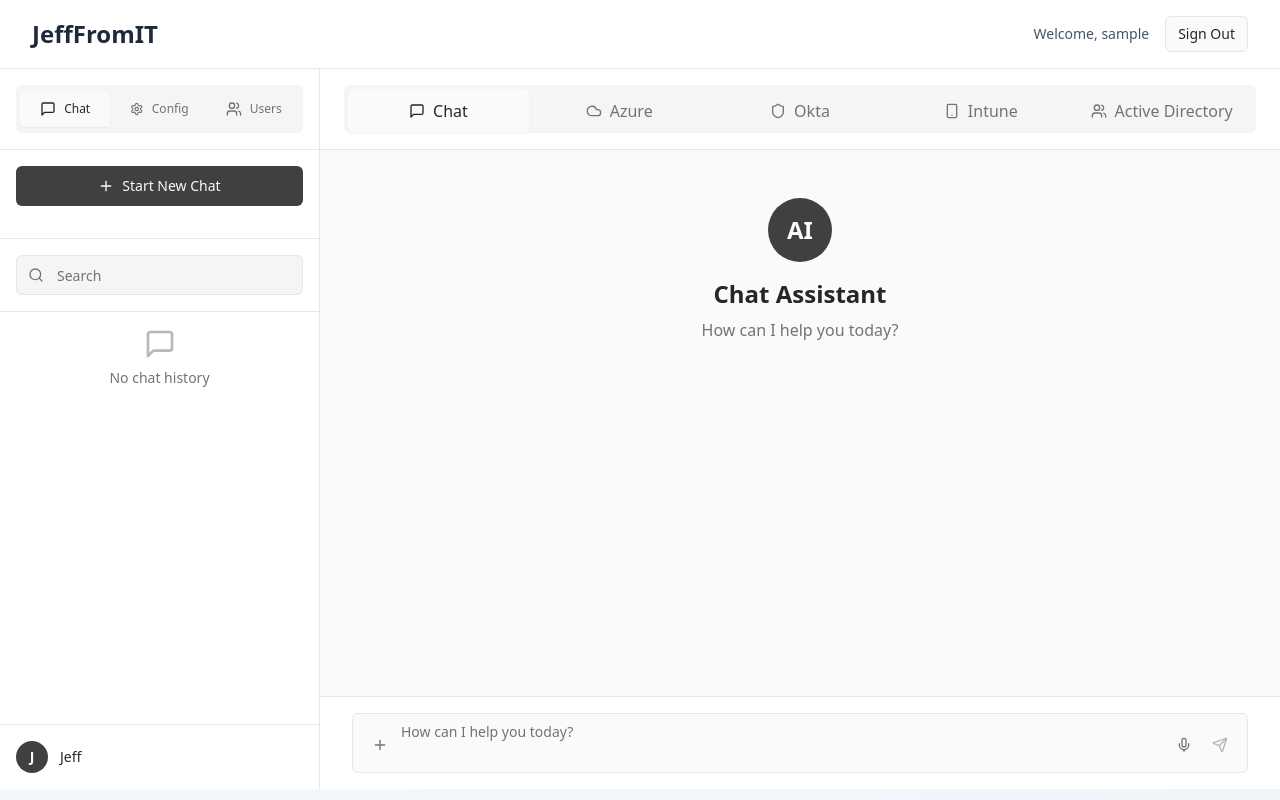
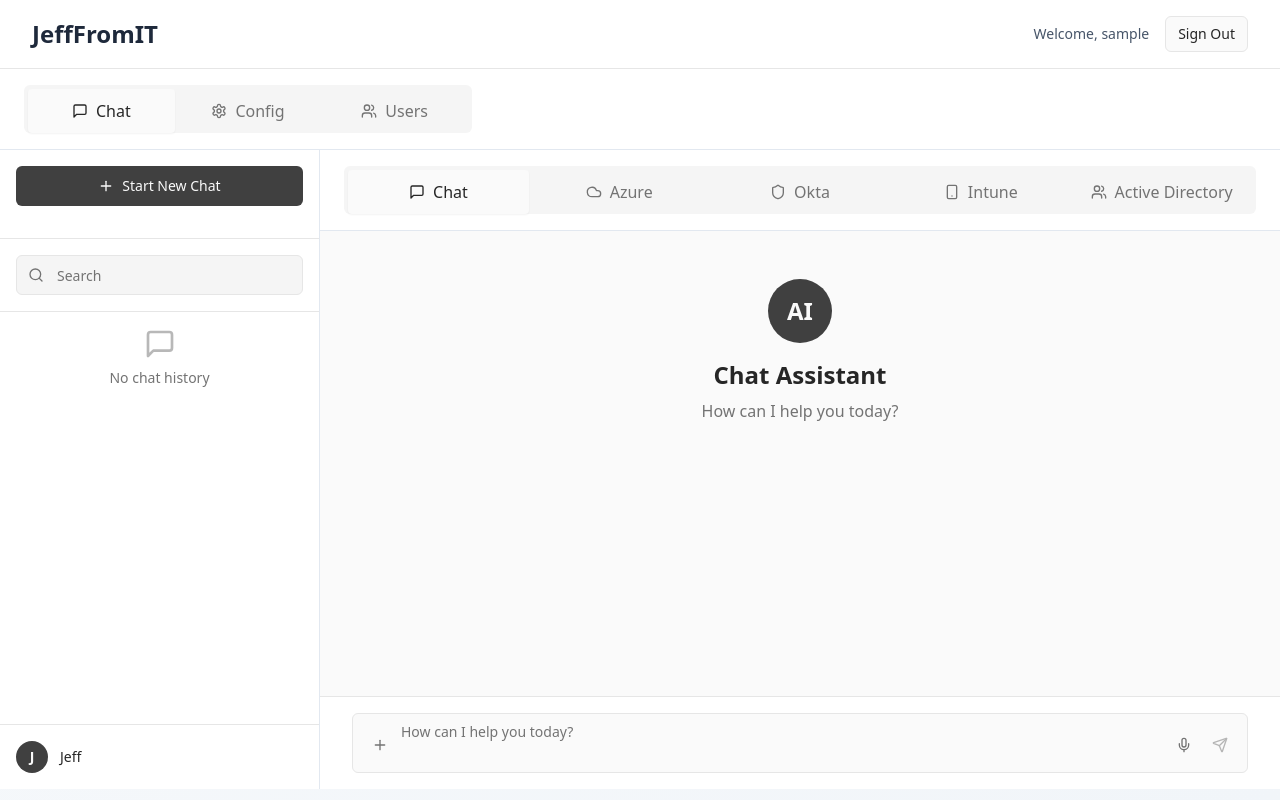
Before and after one commit to GuyKonen/jeffs-it-configs-manager, a React (Vite) app: page / in a window 1280 px wide. Built offline with nearby package versions, Linux system fonts and the light colour scheme; sample sign-in values are in the browser's storage.

Commit message:
Fix tab order and auth page spacing
Reordered tabs in OpenWebUIInterface and reduced spacing on the Auth page.

```diff
--- a/src/components/OpenWebUIInterface.tsx
+++ b/src/components/OpenWebUIInterface.tsx
@@ -114,26 +114,28 @@ const OpenWebUIInterface = () => {
   return (
     <div className="flex h-full bg-gradient-to-br from-slate-50 to-slate-100">
       <Tabs defaultValue="chat" className="flex h-full w-full">
-        {/* Sidebar */}
-        <div className="w-80 bg-white border-r border-slate-200 flex flex-col">
-          <div className="p-4 border-b border-slate-200">
-            <TabsList className="grid w-full grid-cols-3 gap-1">
-              <TabsTrigger value="chat" className="flex items-center gap-2 text-xs">
+        {/* Main Header with Primary Tabs */}
+        <div className="flex flex-col h-full w-full">
+          <div className="bg-white border-b border-slate-200 px-6 py-4">
+            <TabsList className="grid w-full grid-cols-3 max-w-md">
+              <TabsTrigger value="chat" className="flex items-center gap-2">
                 <MessageSquare className="h-4 w-4" />
                 Chat
               </TabsTrigger>
-              <TabsTrigger value="config" className="flex items-center gap-2 text-xs">
+              <TabsTrigger value="config" className="flex items-center gap-2">
                 <Settings className="h-4 w-4" />
                 Config
               </TabsTrigger>
-              <TabsTrigger value="users" className="flex items-center gap-2 text-xs">
+              <TabsTrigger value="users" className="flex items-center gap-2">
                 <Users className="h-4 w-4" />
                 Users
               </TabsTrigger>
             </TabsList>
           </div>
 
-          <div className="flex-1 overflow-hidden">
+          <div className="flex flex-1 overflow-hidden">
+            {/* Sidebar */}
+            <div className="w-80 bg-white border-r border-slate-200 flex flex-col">
               <TabsContent value="chat" className="m-0 h-full">
                 <ChatSidebar
                   onNewChat={handleNewChat}
@@ -151,7 +153,6 @@ const OpenWebUIInterface = () => {
               <TabsContent value="users" className="m-0 h-full p-4">
                 <UserManagement />
               </TabsContent>
-          </div>
             </div>
 
             {/* Main Content */}
@@ -210,6 +211,8 @@ const OpenWebUIInterface = () => {
                 </div>
               </TabsContent>
             </div>
+          </div>
+        </div>
       </Tabs>
     </div>
   );
--- a/src/pages/Auth.tsx
+++ b/src/pages/Auth.tsx
@@ -1,4 +1,3 @@
-
 import React, { useState, useEffect } from 'react';
 import { Card, CardContent, CardDescription, CardHeader, CardTitle } from '@/components/ui/card';
 import { Button } from '@/components/ui/button';
@@ -83,13 +82,13 @@ const Auth = () => {
     <div className="min-h-screen bg-gradient-to-br from-slate-50 to-slate-100 flex items-center justify-center p-6">
       <div className="w-full max-w-md">
         {/* Header */}
-        <div className="text-center space-y-3 mb-8">
+        <div className="text-center space-y-2 mb-8">
           {/* New Logo */}
           <div className="flex justify-center">
             <img
               src="/lovable-uploads/cae3e7c7-d823-483e-82ab-14fe4832b04f.png"
               alt="JeffFromIT Logo"
-              className="w-[600px] h-[600px] object-contain mix-blend-multiply opacity-90"
+              className="w-[500px] h-[400px] object-contain mix-blend-multiply opacity-90"
               style={{
                 filter: 'brightness(1.1) contrast(1.1)',
                 mixBlendMode: 'multiply'
```
Lines whose indentation alone changed are shown as unchanged.
